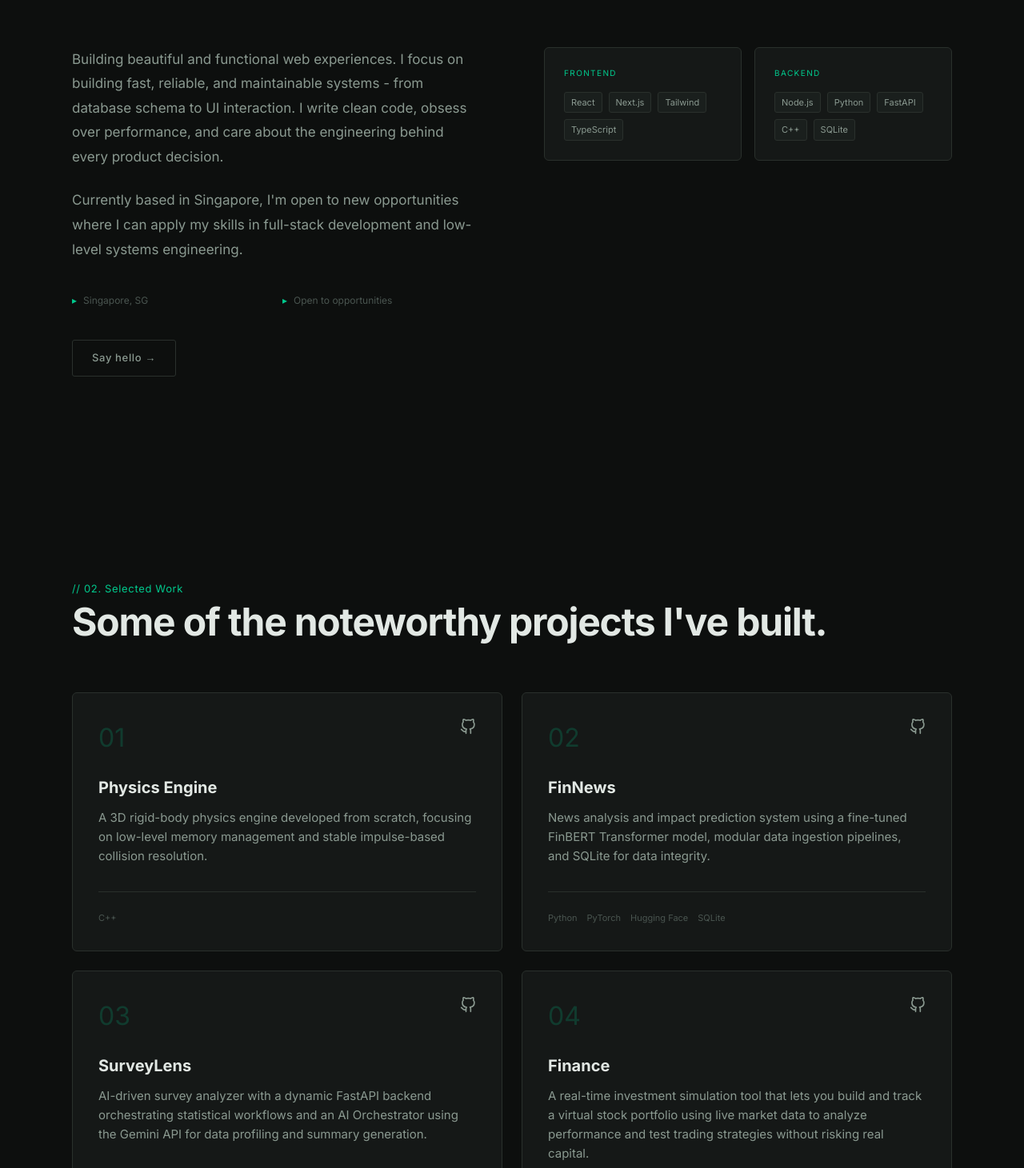
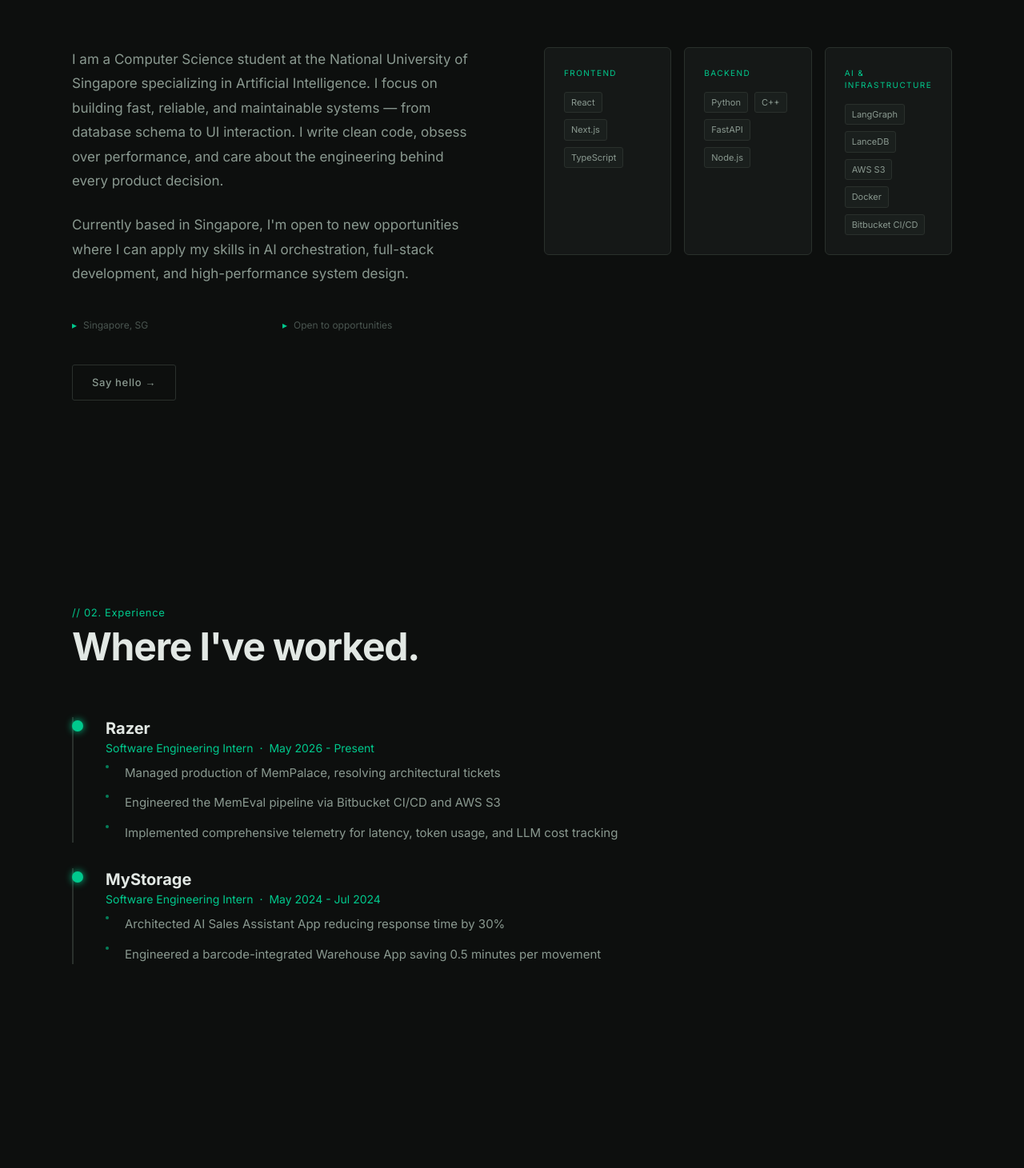
Before and after one commit to jgkiran2003/portfolio, a Next.js app: page / in a window 1280 px wide. Shown: the part 1009-2470 px from the top of the page at 80% size. Built offline with nearby package versions, Linux system fonts and the light colour scheme.

Commit message:
feat(portfolio): update hero, about, experience, projects, and CTA sections

```diff
--- /dev/null
+++ b/app/data/experience.json
@@ -0,0 +1,21 @@
+[
+  {
+    "company": "Razer",
+    "title": "Software Engineering Intern",
+    "period": "May 2026 - Present",
+    "entries": [
+      "Managed production of MemPalace, resolving architectural tickets",
+      "Engineered the MemEval pipeline via Bitbucket CI/CD and AWS S3",
+      "Implemented comprehensive telemetry for latency, token usage, and LLM cost tracking"
+    ]
+  },
+  {
+    "company": "MyStorage",
+    "title": "Software Engineering Intern",
+    "period": "May 2024 - Jul 2024",
+    "entries": [
+      "Architected AI Sales Assistant App reducing response time by 30%",
+      "Engineered a barcode-integrated Warehouse App saving 0.5 minutes per movement"
+    ]
+  }
+]
--- a/app/data/projects.json
+++ b/app/data/projects.json
@@ -1,26 +1,20 @@
 [
   {
+    "name": "MindPalace",
+    "description": "Architected a local-first RAG pipeline using LanceDB and Ollama with a custom AST chunking algorithm and a state-managed incremental indexer",
+    "language": "Python, LanceDB, Ollama, RAG",
+    "html_url": "https://github.com/jgkiran2003/MindPalace"
+  },
+  {
     "name": "Physics Engine",
-    "description": "A 3D rigid-body physics engine developed from scratch, focusing on low-level memory management and stable impulse-based collision resolution.",
+    "description": "A 3D rigid-body physics engine developed from scratch, featuring a polymorphic collision system using double-dispatch for stable impulse-based resolution and low-level memory management.",
     "language": "C++",
     "html_url": "https://github.com/jgkiran2003/PhysicsEngine"
   },
   {
     "name": "FinNews",
-    "description": "News analysis and impact prediction system using a fine-tuned FinBERT Transformer model, modular data ingestion pipelines, and SQLite for data integrity.",
+    "description": "News analysis and impact prediction system using the Adapter design pattern for modular data ingestion pipelines and a fine-tuned PyTorch Transformer model for sentiment analysis.",
     "language": "Python, PyTorch, Hugging Face, SQLite",
     "html_url": "https://github.com/jgkiran2003/FinNews"
-  },
-  {
-    "name": "SurveyLens",
-    "description": "AI-driven survey analyzer with a dynamic FastAPI backend orchestrating statistical workflows and an AI Orchestrator using the Gemini API for data profiling and summary generation.",
-    "language": "Python, FastAPI, Pydantic, Gemini API",
-    "html_url": "https://github.com/jgkiran2003/SurveyLens"
-  },
-  {
-    "name": "Finance",
-    "description": "A real-time investment simulation tool that lets you build and track a virtual stock portfolio using live market data to analyze performance and test trading strategies without risking real capital.",
-    "language": "HTML",
-    "html_url": "https://github.com/jgkiran2003/finance"
   }
 ]
--- a/app/page.tsx
+++ b/app/page.tsx
@@ -3,6 +3,7 @@
 import { Navbar } from '../components/Navbar';
 import { Hero } from '../components/Hero';
 import { About } from '../components/About';
+import { Experience } from '../components/Experience';
 import { Projects } from '../components/Projects';
 import { Contact } from '../components/Contact';
 
@@ -14,6 +15,7 @@ export default function Home() {
       <main className='px-8'>
         < Hero />
         < About />
+        < Experience />
         < Projects />
         < Contact />
       </main>
--- a/components/About.tsx
+++ b/components/About.tsx
@@ -24,10 +24,10 @@ export const About = () => {
             className="flex flex-col gap-6"
           >
             <p className="text-[17px] text-tx-muted leading-[1.8]">
-              {personal.bio} I focus on building fast, reliable, and maintainable systems - from database schema to UI interaction. I write clean code, obsess over performance, and care about the engineering behind every product decision.
+              I am a Computer Science student at the National University of Singapore specializing in Artificial Intelligence. I focus on building fast, reliable, and maintainable systems — from database schema to UI interaction. I write clean code, obsess over performance, and care about the engineering behind every product decision.
             </p>
             <p className="text-[17px] text-tx-muted leading-[1.8]">
-              Currently based in Singapore, I'm open to new opportunities where I can apply my skills in full-stack development and low-level systems engineering.
+              Currently based in Singapore, I'm open to new opportunities where I can apply my skills in AI orchestration, full-stack development, and high-performance system design.
             </p>
 
             <div className="grid grid-cols-2 gap-4 mt-4">
@@ -51,12 +51,12 @@ export const About = () => {
             whileInView={{ opacity: 1, x: 0 }}
             viewport={{ once: true }}
             transition={{ duration: 0.6, delay: 0.2 }}
-            className="grid grid-cols-1 md:grid-cols-2 gap-4"
+            className="grid grid-cols-1 md:grid-cols-3 gap-4"
           >
             <div className="p-6 bg-bg-card border border-border-hi rounded-md hover:border-accent/30 transition-all group">
               <p className="font-mono text-[10px] tracking-[0.14em] uppercase text-accent mb-4">Frontend</p>
               <div className="flex flex-wrap gap-2">
-                {['React', 'Next.js', 'Tailwind', 'TypeScript'].map(tag => (
+                {['React', 'Next.js', 'TypeScript'].map(tag => (
                   <span key={tag} className="px-2 py-1 text-[11px] font-mono bg-[#1a1f1d] border border-border-hi text-tx-muted rounded-[3px] group-hover:border-accent/20 transition-colors">{tag}</span>
                 ))}
               </div>
@@ -64,7 +64,15 @@ export const About = () => {
             <div className="p-6 bg-bg-card border border-border-hi rounded-md hover:border-accent/30 transition-all group">
               <p className="font-mono text-[10px] tracking-[0.14em] uppercase text-accent mb-4">Backend</p>
               <div className="flex flex-wrap gap-2">
-                {['Node.js', 'Python', 'FastAPI', 'C++', 'SQLite'].map(tag => (
+                {['Python', 'C++', 'FastAPI', 'Node.js'].map(tag => (
+                  <span key={tag} className="px-2 py-1 text-[11px] font-mono bg-[#1a1f1d] border border-border-hi text-tx-muted rounded-[3px] group-hover:border-accent/20 transition-colors">{tag}</span>
+                ))}
+              </div>
+            </div>
+            <div className="p-6 bg-bg-card border border-border-hi rounded-md hover:border-accent/30 transition-all group">
+              <p className="font-mono text-[10px] tracking-[0.14em] uppercase text-accent mb-4">AI &amp; Infrastructure</p>
+              <div className="flex flex-wrap gap-2">
+                {['LangGraph', 'LanceDB', 'AWS S3', 'Docker', 'Bitbucket CI/CD'].map(tag => (
                   <span key={tag} className="px-2 py-1 text-[11px] font-mono bg-[#1a1f1d] border border-border-hi text-tx-muted rounded-[3px] group-hover:border-accent/20 transition-colors">{tag}</span>
                 ))}
               </div>
--- a/components/Contact.tsx
+++ b/components/Contact.tsx
@@ -45,8 +45,7 @@ export const Contact = () => {
               Let&apos;s build something <span className="text-accent">exceptional.</span>
             </h3>
             <p className="text-[17px] text-tx-muted leading-[1.8] mb-10">
-              I&apos;m currently open to new opportunities - part-time roles, interesting freelance projects,
-              or anything technically challenging. If you have a problem worth solving, let&apos;s talk.
+              I am currently seeking software engineering internships and full-time roles. If you are building high-performance systems or AI-driven infrastructure, let&apos;s talk.
             </p>
 
             <div className="flex flex-col gap-4">
--- /dev/null
+++ b/components/Experience.tsx
@@ -0,0 +1,49 @@
+"use client";
+
+import React from "react";
+import { motion } from "framer-motion";
+import experience from "../app/data/experience.json";
+
+export const Experience = () => {
+  return (
+    <section id="experience" className="py-32 relative overflow-hidden">
+      <div className="max-w-275 mx-auto">
+        <div className="mb-16">
+          <p className="font-mono text-[13px] text-accent mb-2 tracking-wider">// 02. Experience</p>
+          <h2 className="font-sans text-4xl md:text-5xl font-bold text-tx-primary tracking-tight">
+            Where I've worked.
+          </h2>
+        </div>
+
+        <div className="grid grid-cols-1 gap-8">
+          {experience.map((exp, i) => (
+            <motion.div
+              key={`${exp.company}-${exp.period}`}
+              initial={{ opacity: 0, y: 20 }}
+              whileInView={{ opacity: 1, y: 0 }}
+              viewport={{ once: true }}
+              transition={{ duration: 0.6, delay: i * 0.1 }}
+              className="relative pl-10 border-l-2 border-border-hi"
+            >
+              <div className="absolute -left-[2px] top-1 w-3.5 h-3.5 rounded-full bg-accent shadow-[0_0_10px_#00c98d]" />
+
+              <div className="mb-2">
+                <h3 className="text-xl font-bold text-tx-primary">{exp.company}</h3>
+                <p className="font-mono text-[14px] text-accent">{exp.title} &nbsp;·&nbsp; {exp.period}</p>
+              </div>
+
+              <ul className="space-y-3">
+                {exp.entries.map((entry, j) => (
+                  <li key={j} className="text-[15px] text-tx-muted leading-[1.7] list-none pl-6 relative">
+                    <span className="absolute left-0 top-[3px] w-1 h-1 rounded-full bg-accent opacity-60" />
+                    {entry}
+                  </li>
+                ))}
+              </ul>
+            </motion.div>
+          ))}
+        </div>
+      </div>
+    </section>
+  );
+};
--- a/components/Hero.tsx
+++ b/components/Hero.tsx
@@ -68,9 +68,9 @@ export const Hero = () => {
           </p>
 
           <p className="text-[15px] text-tx-muted leading-[1.8] max-w-150">
-            Full-stack engineer with a focus on building fast, reliable, and
-            maintainable systems - from database schema to UI interaction. I write clean code,
-            obsess over performance, and care about the engineering behind every product decision.
+            Software Engineer specializing in AI orchestration, local-first backend architectures,
+            and high-performance system design. I am a Computer Science student at the National
+            University of Singapore specializing in Artificial Intelligence.
           </p>
 
           <div className="flex flex-wrap items-center gap-6 font-mono text-[11px] text-tx-dark">
```
